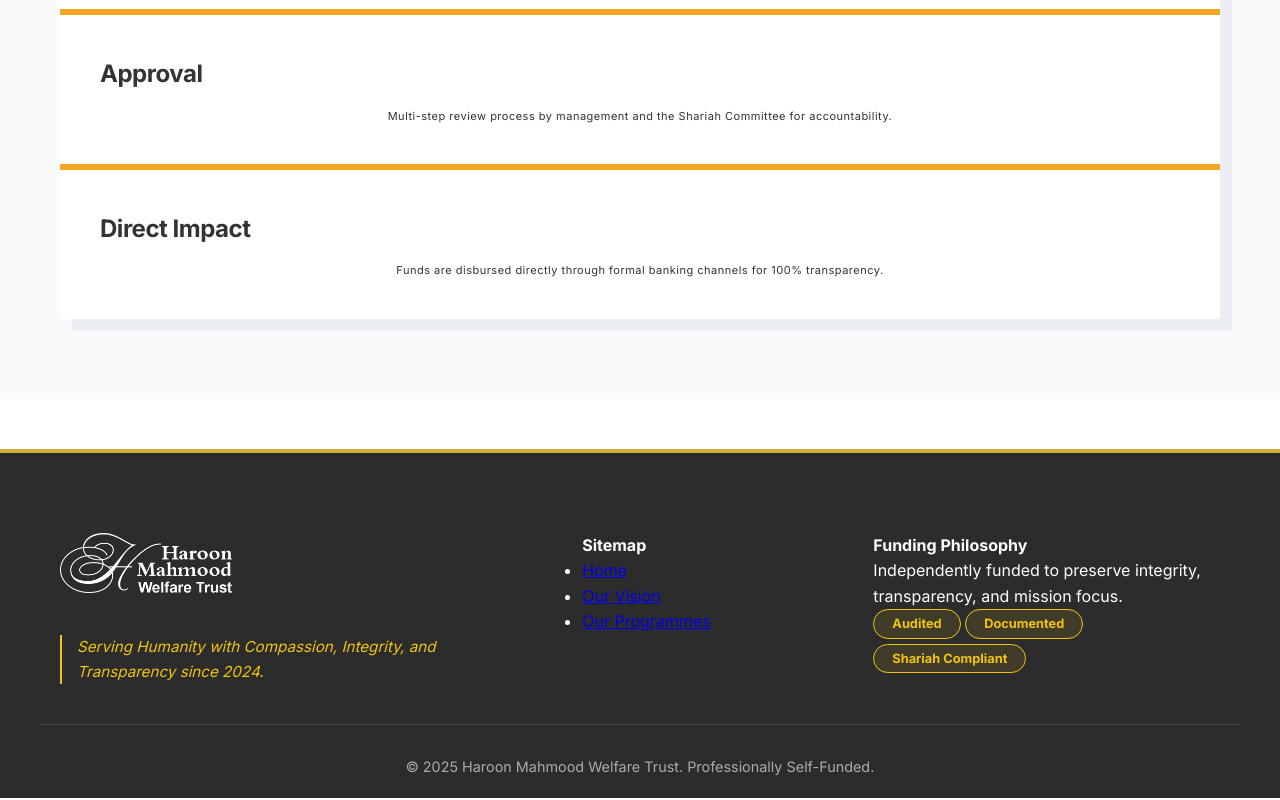
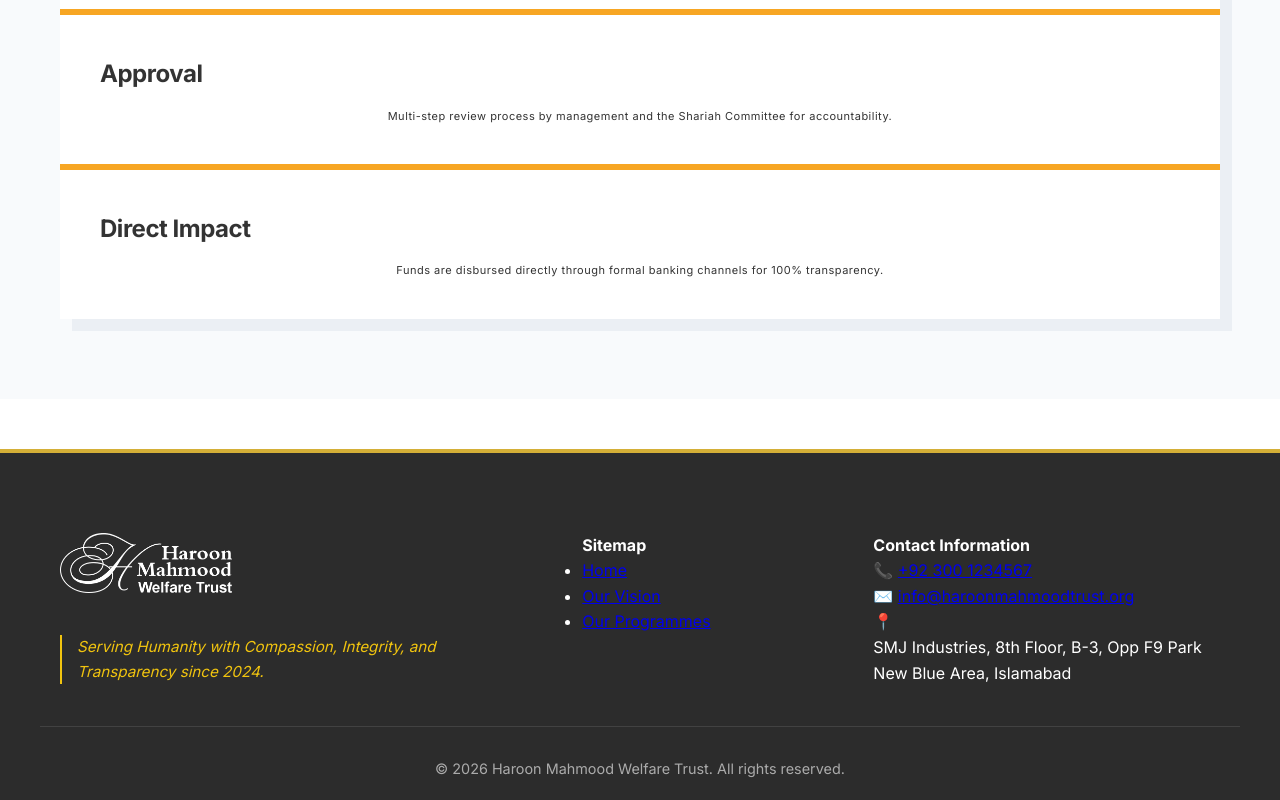
Before and after one commit to arbabit/hm, a plain HTML site: page index.html in a window 1280 px wide. Shown: the part 1133-1933 px from the top of the page. Drawn offline with Linux system fonts and the light colour scheme; files whose address does not match are found by name.

Commit message:
Refactor index.html with new footer and structure
Updated the HTML structure and added contact information in the footer.

```diff
--- a/index.html
+++ b/index.html
@@ -110,34 +110,24 @@
 
             <div class="process-grid">
 
+    <div class="process-flex-container">
     <div class="process-card">
-
         <span class="step-badge"></span>
-
         <h3>Verification</h3>
-
         <p>Thorough field verification of every beneficiary to ensure aid reaches the most deserving.</p>
-
     </div>
 
     <div class="process-card">
-
         <span class="step-badge"></span>
-
         <h3>Approval</h3>
-
         <p>Multi-step review process by management and the Shariah Committee for accountability.</p>
-
     </div>
 
     <div class="process-card">
-
         <span class="step-badge"></span>
-
         <h3>Direct Impact</h3>
-
         <p>Funds are disbursed directly through formal banking channels for 100% transparency.</p>
-
+    </div>
 </div>
 
             </div>
@@ -164,18 +154,26 @@
             </ul>
         </div>
 
-        <div class="footer-info">
-            <h4>Funding Philosophy</h4>
-            <p>Independently funded to preserve integrity, transparency, and mission focus.</p>
-            <div class="gov-labels">
-                <span>Audited</span>
-                <span>Documented</span>
-                <span>Shariah Compliant</span>
+<div class="footer-contact">
+    <h4>Contact Information</h4>
+    <div class="contact-item">
+        <span class="icon">📞</span>
+        <a href="tel:+923001234567">+92 300 1234567</a>
     </div>
+    <div class="contact-item">
+        <span class="icon">✉️</span>
+        <a href="mailto:info@haroonmahmoodtrust.org">info@haroonmahmoodtrust.org</a>
+    </div>
+    <div class="contact-item">
+        <span class="icon">📍</span>
+        <p>SMJ Industries, 8th Floor, B-3, Opp F9 Park New Blue Area, Islamabad</p>
+    </div>
+</div>
+
         </div>
     </div>
     <div class="footer-bottom">
-        <p>&copy; 2025 Haroon Mahmood Welfare Trust. Professionally Self-Funded.</p>
+        <p>&copy; 2026 Haroon Mahmood Welfare Trust. All rights reserved.</p>
     </div>
 </footer>
 
```
Lines whose indentation alone changed are shown as unchanged.
